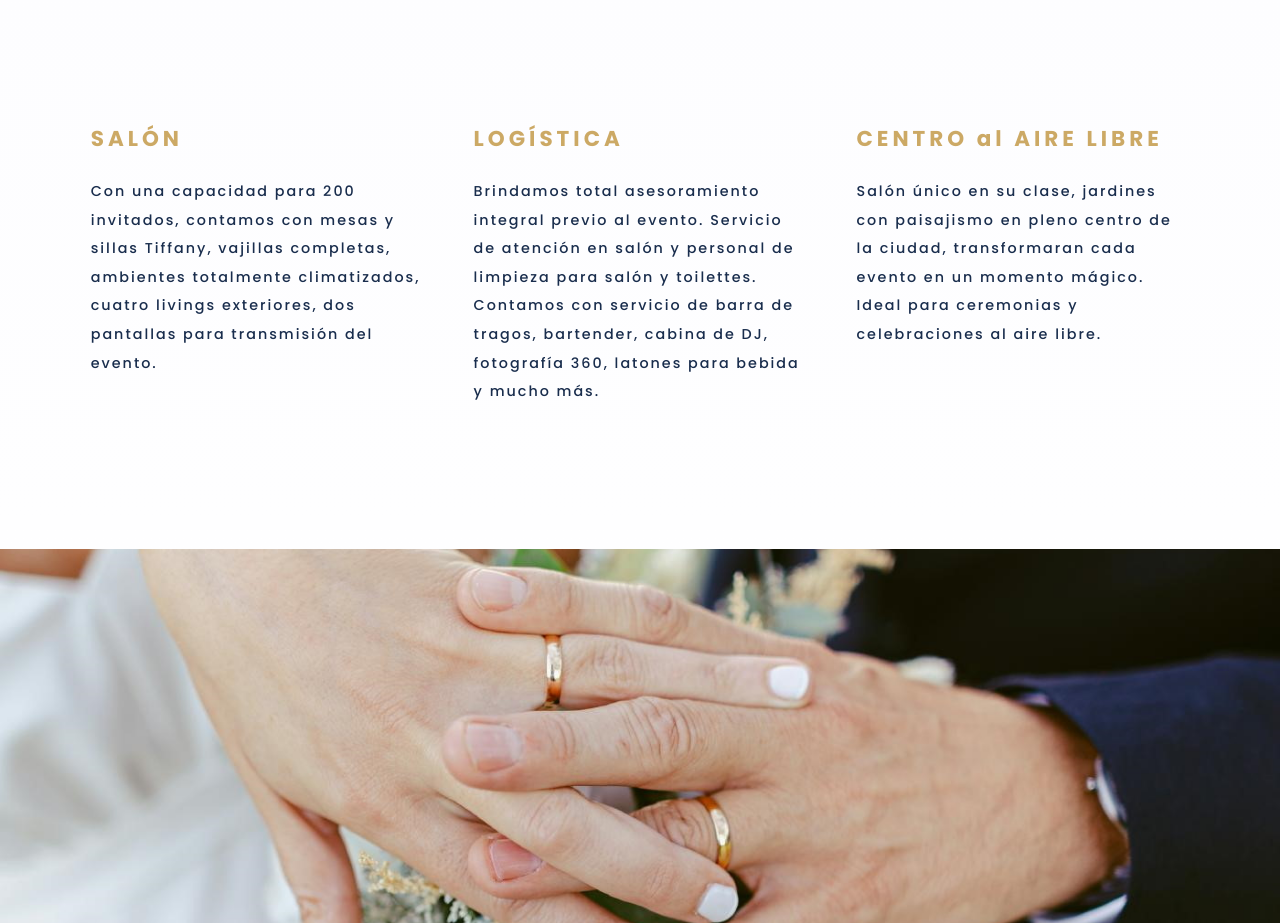
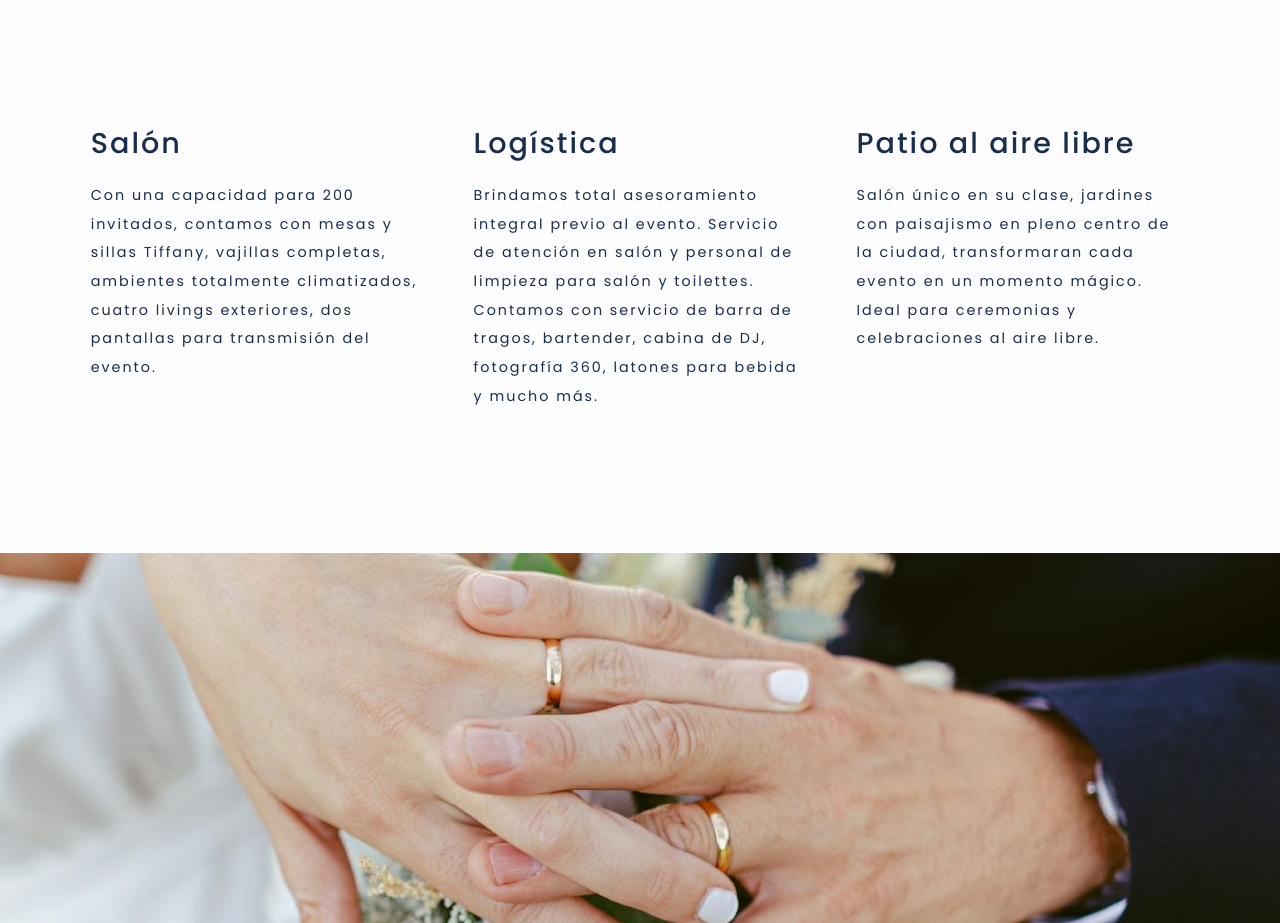
Before and after one commit to jonatanjmissora/nextjs-punto-alem, a Next.js app: page / in a window 1280 px wide. Shown: the part 820-1743 px from the top of the page. Built offline with nearby package versions, Linux system fonts and the light colour scheme.

Commit message:
lu correccion 27-11 uno

```diff
--- a/src/app/components/_03Description.jsx
+++ b/src/app/components/_03Description.jsx
@@ -13,7 +13,7 @@ export const _03Description = () => {
           className={styles.description}
           options={{from: "bottom", amount:"50", margin: "-30", delay: "0"}}
         >
-          <h3 className={styles.title}>SALÓN</h3>
+          <h3 className={styles.title}>Salón</h3>
           <p>Con una capacidad para 200 invitados, contamos con mesas y sillas Tiffany, vajillas completas, ambientes totalmente climatizados, cuatro livings exteriores, dos pantallas para transmisión del evento.</p>
         </FramerReveal>
 
@@ -21,7 +21,7 @@ export const _03Description = () => {
           className={styles.description}
           options={{from: "bottom", amount:"50", margin: "-30", delay: "0.45"}}
         >
-          <h3 className={styles.title}>LOGÍSTICA</h3>
+          <h3 className={styles.title}>Logística</h3>
           <p>Brindamos total asesoramiento integral previo al evento. Servicio de atención en salón y personal de limpieza para salón y toilettes. Contamos con servicio de barra de tragos, bartender, cabina de DJ, fotografía 360, latones para bebida y mucho más.</p>
         </FramerReveal>
 
@@ -29,7 +29,7 @@ export const _03Description = () => {
           className={styles.description}
           options={{from: "bottom", amount:"50", margin: "-30", delay: "1"}}
         >
-          <h3 className={styles.title}>CENTRO al AIRE LIBRE</h3>
+          <h3 className={styles.title}>Patio al aire libre</h3>
           <p>Salón único en su clase, jardines con paisajismo en pleno centro de la ciudad, transformaran cada evento en un momento mágico. Ideal para ceremonias y celebraciones al aire libre.</p>
         </FramerReveal>
 
--- a/src/app/styles/_03Description.module.css
+++ b/src/app/styles/_03Description.module.css
@@ -1,6 +1,5 @@
 .description_section {
   background: white;
-  //padding-top: 5rem;
   background: linear-gradient(to bottom, rgb(253, 253, 255), white);
 }
 
@@ -18,18 +17,19 @@
 }
 
 .description .title {
-  margin-bottom: 1.5rem;
-  font-family: Poppins;
-  font-weight: 700;
-  font-size: 1.5rem;
-  color: var(--gold);
+  font-size: 2rem;
+  font-weight: 500;
+  letter-spacing: 2px;
+  margin-bottom: 1.25rem;
+  line-height: 1.4;
+  color: var(--blue);
 }
 
 .description p {
+  color: var(--blue);
   line-height: 2;
-  font-weight: 500;
+  font-weight: 400;
   font-size: 1rem;
-  color: var(--blue);
 }
 
 .image_container {
@@ -60,15 +60,17 @@
   }
 
   .description .title {
-    font-size: 1.5rem;
+    font-size: 2rem;
   }
 
   .description p {
-    font-size: 1rem;
+    font-size: 1.25rem;
   }
+
   .image_container {
     height: 40vh;
   }
+
   .image {
     object-position: center;
   }
```
